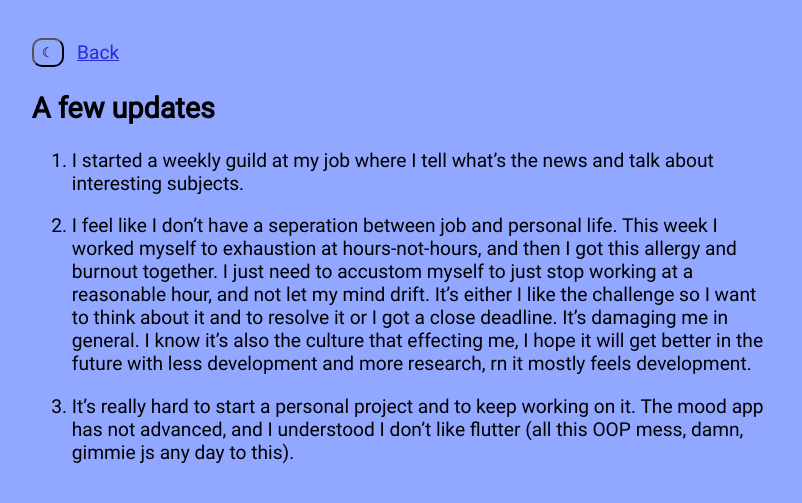
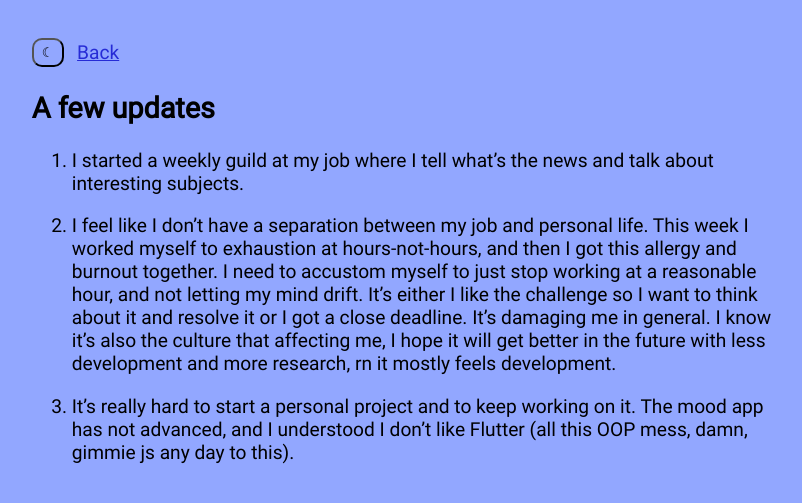
Before and after one commit to purple-cmd/blog, a Jekyll site: the page built from _posts/2022-03-30-started-a-guild.md, in a window 1280 px wide. Shown: the top 503 px of the page, without its empty margins (237-1039 px from the left). Built offline with Jekyll 4.4.1, drawn with Linux system fonts in a browser that asks for light colours.

Commit message:
grammerly

```diff
--- a/_posts/2022-03-30-started-a-guild.md
+++ b/_posts/2022-03-30-started-a-guild.md
@@ -5,7 +5,7 @@ layout: default
 ## A few updates
 1. I started a weekly guild at my job where I tell what's the news and talk about interesting subjects.
 
-2. I feel like I don't have a seperation between job and personal life. This week I worked myself to exhaustion at hours-not-hours, and then I got this allergy and burnout together. I just need to accustom myself to just stop working at a reasonable hour, and not let my mind drift. It's either I like the challenge so I want to think about it and to resolve it or I got a close deadline. It's damaging me in general.
-I know it's also the culture that effecting me, I hope it will get better in the future with less development and more research, rn it mostly feels development.
+2. I feel like I don't have a separation between my job and personal life. This week I worked myself to exhaustion at hours-not-hours, and then I got this allergy and burnout together. I need to accustom myself to just stop working at a reasonable hour, and not letting my mind drift. It's either I like the challenge so I want to think about it and resolve it or I got a close deadline. It's damaging me in general.
+I know it's also the culture that affecting me, I hope it will get better in the future with less development and more research, rn it mostly feels development.
 
-3. It's really hard to start a personal project and to keep working on it. The mood app has not advanced, and I understood I don't like flutter (all this OOP mess, damn, gimmie js any day to this).
+3. It's really hard to start a personal project and to keep working on it. The mood app has not advanced, and I understood I don't like Flutter (all this OOP mess, damn, gimmie js any day to this).
```
Also changed, not shown: _posts/2022-03-05-things-i-wanna-accomplish.md (+2 -2 lines).
